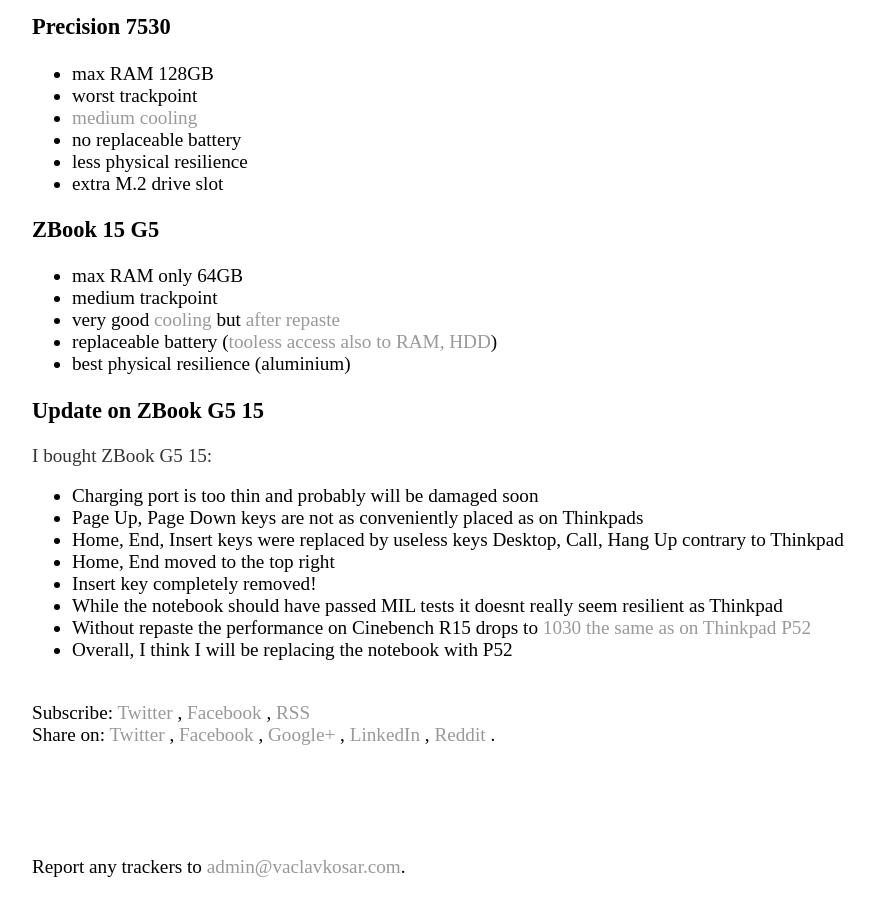
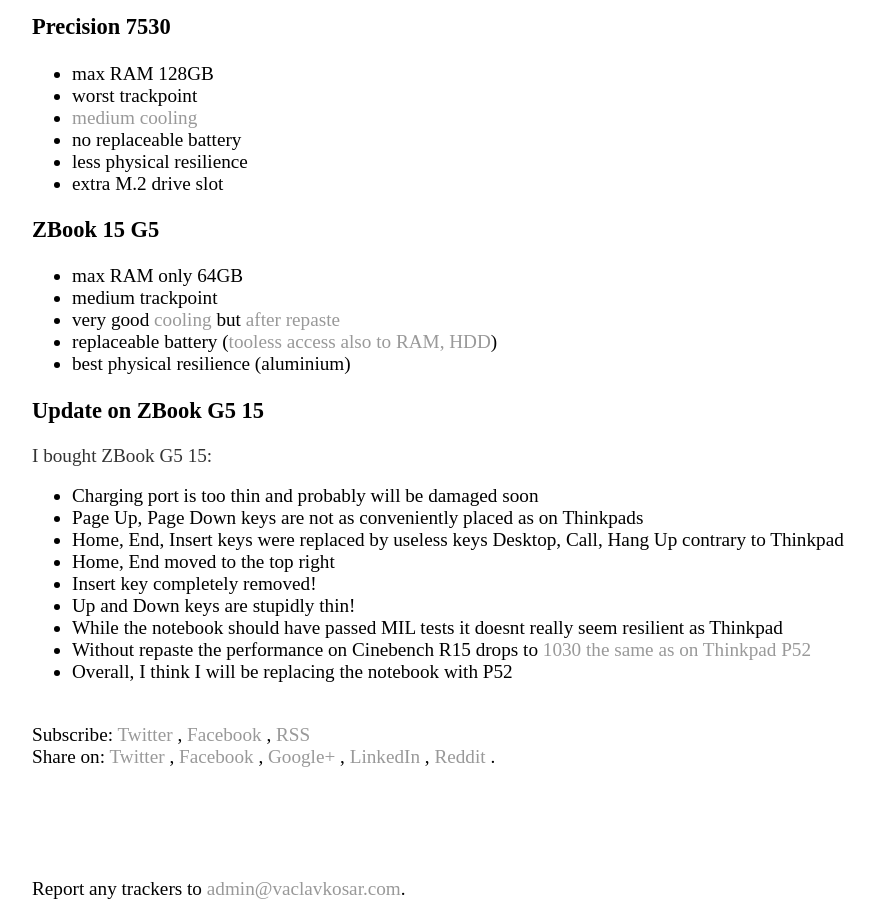
Before and after one commit to vackosar/vackosar.github.io, a Jekyll site: the page built from _posts/2019-03-03-Thinkpad-P52-vs-HP-Zbook-15-G5-vs-Dell-Precision-7530.md, in a window 1280 px wide and 900 px high, scrolled down 1129 px. Shown: the whole window, without its empty margins (0-874 px from the left). Built offline with Jekyll 4.4.1, drawn with Linux system fonts in a browser that asks for light colours; comment, search, counter and statistics services are not loaded; before the commit the page ends 2007 px from its top, so only the background shows below that.

Commit message:
zbook update

```diff
--- a/_posts/2019-03-03-Thinkpad-P52-vs-HP-Zbook-15-G5-vs-Dell-Precision-7530.md
+++ b/_posts/2019-03-03-Thinkpad-P52-vs-HP-Zbook-15-G5-vs-Dell-Precision-7530.md
@@ -44,6 +44,7 @@
 - Home, End, Insert keys were replaced by useless keys Desktop, Call, Hang Up contrary to Thinkpad
 - Home, End moved to the top right
 - Insert key completely removed!
+- Up and Down keys are stupidly thin!
 - While the notebook should have passed MIL tests it doesnt really seem resilient as Thinkpad
 - Without repaste the performance on Cinebench R15 drops to [1030 the same as on Thinkpad P52](https://www.notebookcheck.net/Lenovo-ThinkPad-P52-i7-P1000-FHD-Workstation-Review.322974.0.html)
 - Overall, I think I will be replacing the notebook with P52
```
